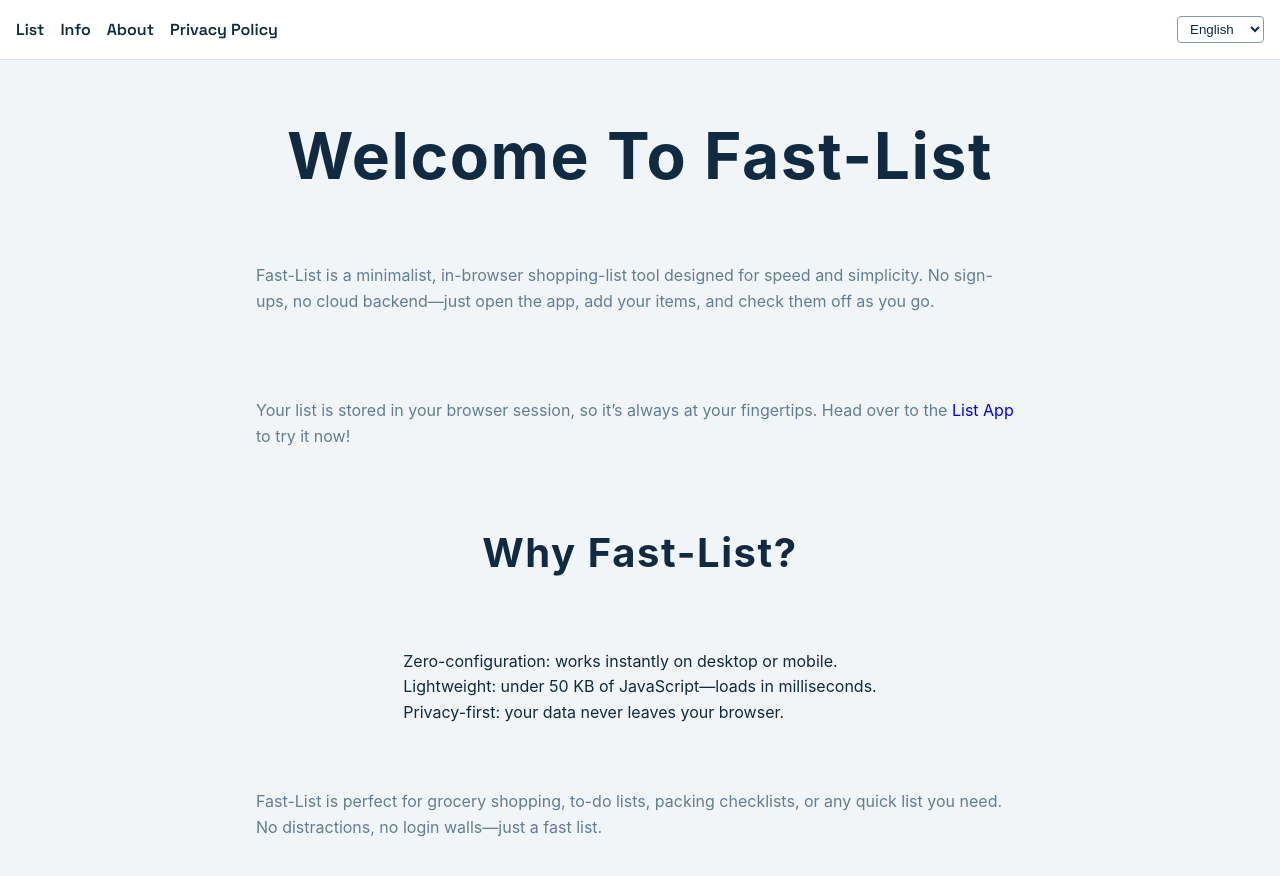
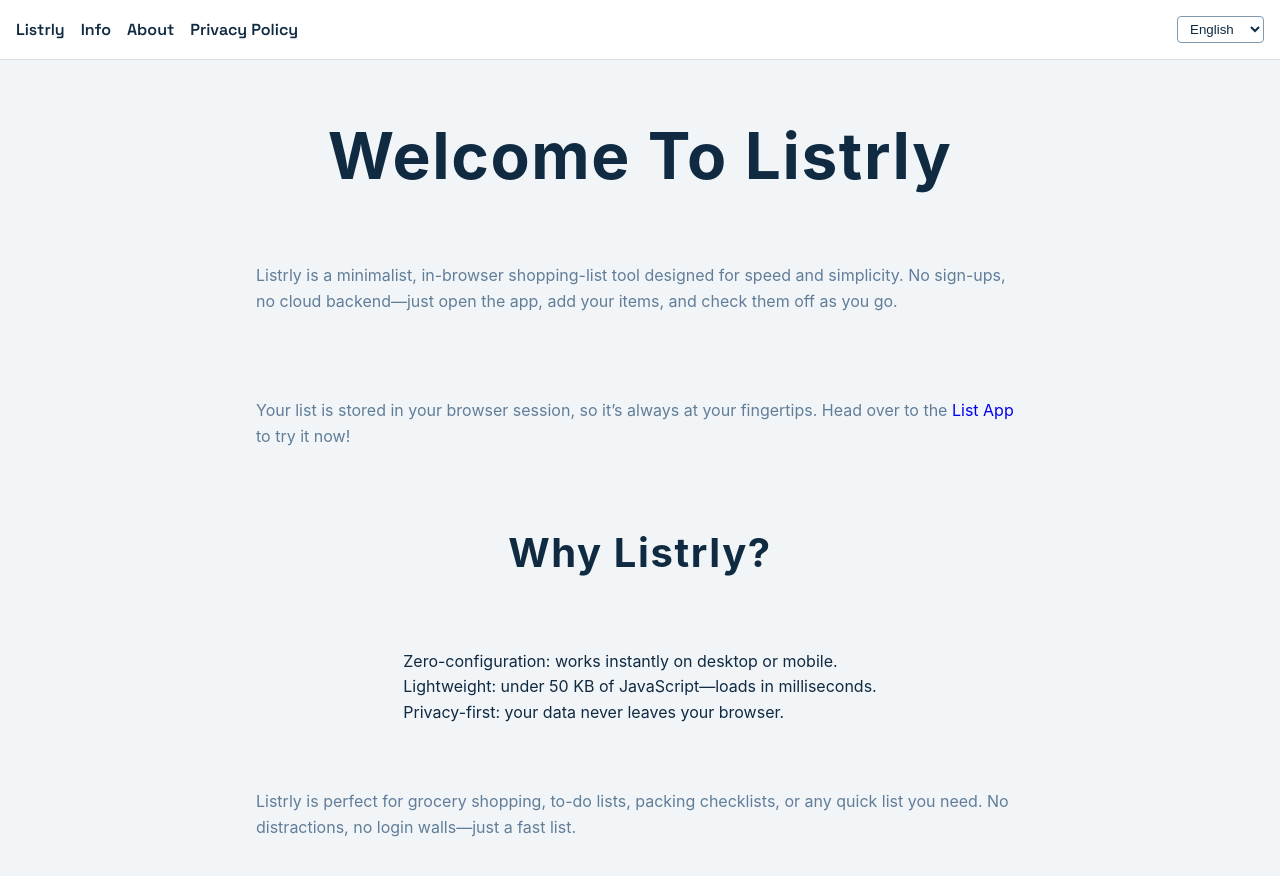
Before and after one commit to afplana/shopping-list, a React (Create React App) app: page /home in a window 1280 px wide. Shown: the top 876 px of the page. Built offline with nearby package versions, Linux system fonts and the light colour scheme.

Commit message:
Update name of the app

```diff
--- a/public/index.html
+++ b/public/index.html
@@ -6,9 +6,9 @@
     <link rel="icon" href="%PUBLIC_URL%/favicon.ico" />
     <meta name="viewport" content="width=device-width, initial-scale=1" />
     <meta name="theme-color" content="#0f172a" />
-    <meta name="description" content="Fast-List is a minimalist, in-browser shopping-list tool designed for speed and simplicity." />
+    <meta name="description" content="Listrly is a minimalist, in-browser shopping-list tool designed for speed and simplicity." />
     <meta name="robots" content="index,follow" />
-    <meta property="og:title" content="Fast-List" />
+    <meta property="og:title" content="Listrly" />
     <meta property="og:description" content="Minimalist, in-browser shopping lists for speed and simplicity." />
     <meta property="og:type" content="website" />
     <meta property="og:image" content="%PUBLIC_URL%/logo192.png" />
@@ -28,7 +28,7 @@
       work correctly both with client-side routing and a non-root public URL.
       Learn how to configure a non-root public URL by running `npm run build`.
     -->
-    <title>Fast List</title>
+    <title>Listrly</title>
   </head>
   <body>
     <noscript>You need to enable JavaScript to run this app.</noscript>
--- a/src/i18n.tsx
+++ b/src/i18n.tsx
@@ -6,7 +6,7 @@ const STORAGE_KEY = 'lang';
 
 const translations: Record<Language, Record<string, string>> = {
     en: {
-        'nav.list': 'List',
+        'nav.list': 'Listrly',
         'nav.info': 'Info',
         'nav.about': 'About',
         'nav.privacy': 'Privacy Policy',
@@ -15,7 +15,7 @@ const translations: Record<Language, Record<string, string>> = {
         'language.english': 'English',
         'language.german': 'Deutsch',
         'language.spanish': 'Español',
-        'fastlist.title': 'Fast Items',
+        'fastlist.title': 'Listrly',
         'fastlist.placeholder': 'e.g. eggs',
         'fastlist.submit': 'submit',
         'fastlist.edit': 'edit',
@@ -42,29 +42,29 @@ const translations: Record<Language, Record<string, string>> = {
         'consent.accept': 'Allow ads',
         'consent.decline': 'No thanks',
         'ad.label': 'Advertisement',
-        'home.title': 'Welcome to Fast-List',
+        'home.title': 'Welcome to Listrly',
         'home.intro':
-            'Fast-List is a minimalist, in-browser shopping-list tool designed for speed and simplicity. No sign-ups, no cloud backend—just open the app, add your items, and check them off as you go.',
+            'Listrly is a minimalist, in-browser shopping-list tool designed for speed and simplicity. No sign-ups, no cloud backend—just open the app, add your items, and check them off as you go.',
         'home.storage':
             'Your list is stored in your browser session, so it’s always at your fingertips.',
         'home.linkIntro': 'Head over to the',
         'home.linkText': 'List App',
         'home.linkOutro': 'to try it now!',
-        'home.whyTitle': 'Why Fast-List?',
+        'home.whyTitle': 'Why Listrly?',
         'home.why.zeroConfig': 'Zero-configuration: works instantly on desktop or mobile.',
         'home.why.lightweight': 'Lightweight: under 50 KB of JavaScript—loads in milliseconds.',
         'home.why.privacy': 'Privacy-first: your data never leaves your browser.',
         'home.outro':
-            'Fast-List is perfect for grocery shopping, to-do lists, packing checklists, or any quick list you need. No distractions, no login walls—just a fast list.',
-        'about.title': 'About Fast-List',
+            'Listrly is perfect for grocery shopping, to-do lists, packing checklists, or any quick list you need. No distractions, no login walls—just a fast list.',
+        'about.title': 'About Listrly',
         'about.intro':
-            'Fast-List was built by a solo developer who wanted a no-frills way to jot down lists on the go. As a Senior Software Engineer and productivity enthusiast, I found existing apps too heavy or privacy-invasive.',
+            'Listrly was built by a solo developer who wanted a no-frills way to jot down lists on the go. As a Senior Software Engineer and productivity enthusiast, I found existing apps too heavy or privacy-invasive.',
         'about.bullets.fast': 'Lightning-fast interface that opens in under a second.',
         'about.bullets.local': 'No sign-in required—your data stays local to your browser.',
         'about.bullets.crossPlatform': 'Cross-platform support: works on any modern browser, desktop or mobile.',
         'about.outro':
-            'Whether you’re at the grocery store, planning your next trip, or just making a quick to-do list, Fast-List is there in one click.',
-        'about.signature': '— DevM2od, Creator of Fast-List',
+            'Whether you’re at the grocery store, planning your next trip, or just making a quick to-do list, Listrly is there in one click.',
+        'about.signature': '— DevM2od, Creator of Listrly',
         'privacy.title': 'Privacy Policy',
         'privacy.updated': 'Last updated: June 8, 2025',
         'privacy.collectTitle': 'Information We Collect',
@@ -125,29 +125,29 @@ const translations: Record<Language, Record<string, string>> = {
         'consent.accept': 'Anzeigen erlauben',
         'consent.decline': 'Nein danke',
         'ad.label': 'Anzeige',
-        'home.title': 'Willkommen bei Fast-List',
+        'home.title': 'Willkommen bei Listrly',
         'home.intro':
-            'Fast-List ist eine minimalistische Einkaufslisten-App im Browser, entwickelt für Geschwindigkeit und Einfachheit. Keine Anmeldung, kein Cloud-Backend—einfach öffnen, Artikel hinzufügen und abhaken.',
+            'Listrly ist eine minimalistische Einkaufslisten-App im Browser, entwickelt für Geschwindigkeit und Einfachheit. Keine Anmeldung, kein Cloud-Backend—einfach öffnen, Artikel hinzufügen und abhaken.',
         'home.storage':
             'Deine Liste wird in der Browsersitzung gespeichert und ist jederzeit verfügbar.',
         'home.linkIntro': 'Gehe zur',
         'home.linkText': 'Listen-App',
         'home.linkOutro': 'und probiere sie aus!',
-        'home.whyTitle': 'Warum Fast-List?',
+        'home.whyTitle': 'Warum Listrly?',
         'home.why.zeroConfig': 'Keine Einrichtung: funktioniert sofort auf Desktop oder Mobilgerät.',
         'home.why.lightweight': 'Leichtgewichtig: unter 50 KB JavaScript—lädt in Millisekunden.',
         'home.why.privacy': 'Datenschutz zuerst: deine Daten verlassen nie den Browser.',
         'home.outro':
-            'Fast-List ist perfekt für Einkäufe, To-do-Listen, Packlisten oder jede schnelle Liste. Keine Ablenkung, kein Login—nur eine schnelle Liste.',
-        'about.title': 'Über Fast-List',
+            'Listrly ist perfekt für Einkäufe, To-do-Listen, Packlisten oder jede schnelle Liste. Keine Ablenkung, kein Login—nur eine schnelle Liste.',
+        'about.title': 'Über Listrly',
         'about.intro':
-            'Fast-List wurde von einem Solo-Entwickler gebaut, der eine schlanke Lösung für Listen unterwegs wollte. Als Senior Software Engineer und Produktivitätsfan waren bestehende Apps mir zu schwer oder zu datensammelnd.',
+            'Listrly wurde von einem Solo-Entwickler gebaut, der eine schlanke Lösung für Listen unterwegs wollte. Als Senior Software Engineer und Produktivitätsfan waren bestehende Apps mir zu schwer oder zu datensammelnd.',
         'about.bullets.fast': 'Blitzschnelles Interface, das in unter einer Sekunde lädt.',
         'about.bullets.local': 'Keine Anmeldung—deine Daten bleiben lokal im Browser.',
         'about.bullets.crossPlatform': 'Plattformübergreifend: funktioniert in jedem modernen Browser, Desktop oder Mobil.',
         'about.outro':
-            'Egal ob im Supermarkt, bei der Reiseplanung oder für schnelle To-dos—Fast-List ist in einem Klick da.',
-        'about.signature': '— DevM2od, Ersteller von Fast-List',
+            'Egal ob im Supermarkt, bei der Reiseplanung oder für schnelle To-dos—Listrly ist in einem Klick da.',
+        'about.signature': '— DevM2od, Ersteller von Listrly',
         'privacy.title': 'Datenschutzerklärung',
         'privacy.updated': 'Zuletzt aktualisiert: 8. Juni 2025',
         'privacy.collectTitle': 'Informationen, die wir sammeln',
@@ -208,29 +208,29 @@ const translations: Record<Language, Record<string, string>> = {
         'consent.accept': 'Permitir anuncios',
         'consent.decline': 'No, gracias',
         'ad.label': 'Anuncio',
-        'home.title': 'Bienvenido a Fast-List',
+        'home.title': 'Bienvenido a Listrly',
         'home.intro':
-            'Fast-List es una herramienta minimalista de listas de compras en el navegador, diseñada para la velocidad y la simplicidad. Sin registros, sin backend en la nube: solo abre la app, agrega tus artículos y márcalos.',
+            'Listrly es una herramienta minimalista de listas de compras en el navegador, diseñada para la velocidad y la simplicidad. Sin registros, sin backend en la nube: solo abre la app, agrega tus artículos y márcalos.',
         'home.storage':
             'Tu lista se guarda en la sesión del navegador, así que siempre está a mano.',
         'home.linkIntro': 'Ve a la',
         'home.linkText': 'App de Lista',
         'home.linkOutro': 'para probarla ahora.',
-        'home.whyTitle': '¿Por qué Fast-List?',
+        'home.whyTitle': '¿Por qué Listrly?',
         'home.why.zeroConfig': 'Cero configuración: funciona al instante en escritorio o móvil.',
         'home.why.lightweight': 'Ligera: menos de 50 KB de JavaScript—carga en milisegundos.',
         'home.why.privacy': 'Privacidad primero: tus datos nunca salen del navegador.',
         'home.outro':
-            'Fast-List es perfecta para compras, listas de tareas, listas de viaje o cualquier lista rápida. Sin distracciones, sin inicios de sesión: solo una lista rápida.',
-        'about.title': 'Acerca de Fast-List',
+            'Listrly es perfecta para compras, listas de tareas, listas de viaje o cualquier lista rápida. Sin distracciones, sin inicios de sesión: solo una lista rápida.',
+        'about.title': 'Acerca de Listrly',
         'about.intro':
-            'Fast-List fue creada por un desarrollador independiente que quería una forma sencilla de anotar listas al instante. Como Senior Software Engineer y entusiasta de la productividad, encontraba otras apps demasiado pesadas o invasivas.',
+            'Listrly fue creada por un desarrollador independiente que quería una forma sencilla de anotar listas al instante. Como Senior Software Engineer y entusiasta de la productividad, encontraba otras apps demasiado pesadas o invasivas.',
         'about.bullets.fast': 'Interfaz rapidísima que abre en menos de un segundo.',
         'about.bullets.local': 'Sin registro: tus datos permanecen en tu navegador.',
         'about.bullets.crossPlatform': 'Multiplataforma: funciona en cualquier navegador moderno, escritorio o móvil.',
         'about.outro':
-            'Ya sea en el supermercado, planificando un viaje o creando un to-do rápido, Fast-List está a un clic.',
-        'about.signature': '— DevM2od, creador de Fast-List',
+            'Ya sea en el supermercado, planificando un viaje o creando un to-do rápido, Listrly está a un clic.',
+        'about.signature': '— DevM2od, creador de Listrly',
         'privacy.title': 'Política de privacidad',
         'privacy.updated': 'Última actualización: 8 de junio de 2025',
         'privacy.collectTitle': 'Información que recopilamos',
```
